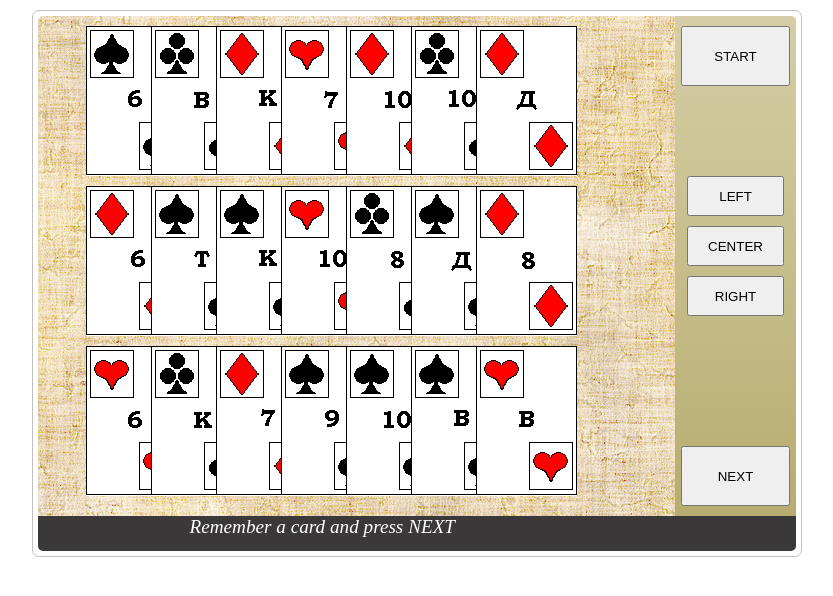
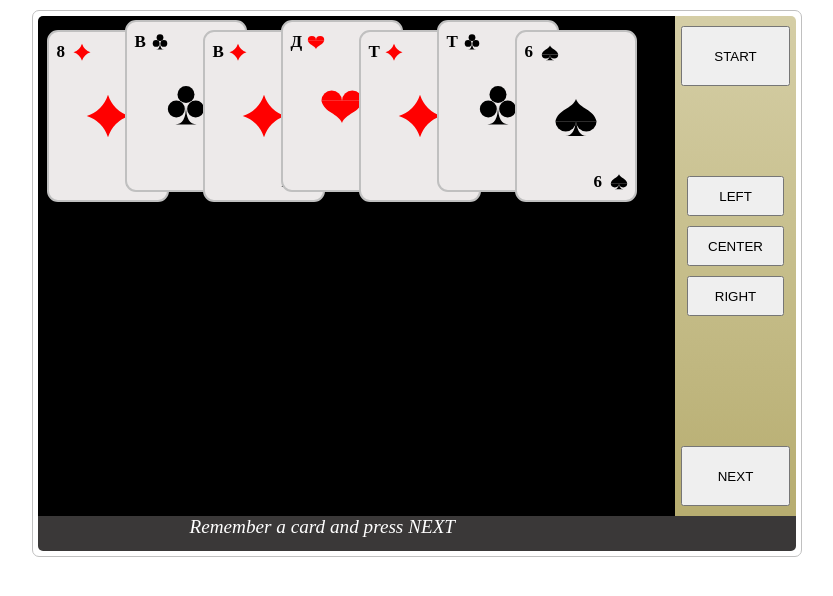
Before and after one commit to Yurimcalex/Mind_reader, a plain HTML site: page index.html in a window 1280 px wide. Both pictures are taken after a click on the button "START". Shown: the whole page, without its empty margins (223-1056 px from the left). Drawn offline with Linux system fonts and the light colour scheme.

Commit message:
work to start button pressed

```diff
--- a/css/index.css
+++ b/css/index.css
@@ -14,7 +14,7 @@
 	height: 500px;
 	float: left;
 	margin-bottom: 0px;
-	background-image: url("../img/bg.png");
+	background-color: black;
 	overflow: hidden;
 }
 
--- a/index.html
+++ b/index.html
@@ -6,13 +6,13 @@
 	<link rel="stylesheet" type="text/css" href="css/index.css">
 </head>
 <body>
+
 	<div class="wrapper">
+
 		<div id="vw" class="view">
-			<p>Press START and look down to tips</p>
-			<div class="output"></div>
-			<div class="output"></div>
-			<div class="output"></div>
+			<canvas id="canv"></canvas>
 		</div>
+
 		<div class="control">
 			<button id="start">START</button>
 			<div id="sel">
@@ -22,9 +22,19 @@
 			</div>
 			<button id="next">NEXT</button>
 		</div>
+
 		<div id="tips" class="tips">
+			<p>Press start for begin</p>
 		</div>
+
 	</div>
+
+	<script>
+		var canvas = document.getElementById('canv');
+		var ctx = canvas.getContext('2d');
+	</script>
+
+	<script src="js/moduleForCardsDrawning.js"></script>
 	<script src="js/index.js"></script>
 </body>
 </html>
--- a/js/index.js
+++ b/js/index.js
@@ -6,13 +6,25 @@
         start: document.getElementById('start'),
         next: document.getElementById('next'),
         view: document.getElementById('vw'),
+        canvas: document.getElementById('canv'),
         tip: document.getElementById('tips'),
         btns: document.getElementById('sel'),
-        cardRows: document.querySelectorAll('.output'),
-        image: (function () {
-            var img = new Image();
-            img.src = 'img/suite.png';
-            return img;
+        set: (function () {
+            var symbs = ['6', '7', '8', '9', '10', 'В', 'Д', 'К', 'Т'];
+            var suits = ['club', 'diamond', 'spade', 'heart'];
+            var set = [];
+            var counter = 0;
+            for (var i = 0; i < suits.length; i++) {
+                var suit = suits[i];
+                for (var j = 0; j < symbs.length; j++) {
+                    var card = {};
+                    card.id = counter++;
+                    card.suit = suit;
+                    card.symb = symbs[j];
+                    set.push(card);
+                };
+            };
+            return set;
         }())
     };
 
@@ -21,18 +33,18 @@
             y = y - 1;
             return Math.floor(Math.random() * y + x);
         },
-        makeSuite: function () {
-            var suite = [], n;
+        makeSet: function () {
+            var set = [], n;
             while (true) {
                 n = this.randomNumber(0, 35);
-                if (suite.indexOf(n) === -1) {
-                    suite.push(n);
+                if (set.indexOf(n) === -1) {
+                    set.push(n);
                 }
-                if (suite.length === 21) {
+                if (set.length === 21) {
                     break;
                 }
             }
-            return suite;
+            return set;
         },
         laySuiteIn3rows: function (suite) {
             var row1 = [], row2 = [], row3 = [];
@@ -50,16 +62,15 @@
             rez.push(row3);
             return rez
         },
-        Card: function (n, width) {
-            this.id = n;
-            this.dx = n * width;
+        Card: function (n) {
+            this.props = global.set[n];
         }
     };
-    model.Card.prototype.make = function () {
-        var cont = document.createElement('div');
-        cont.classList.add('img');
-        cont.style.backgroundPosition = -this.dx + 'px 0px';
-        return cont;
+    model.Card.prototype.make = function (x, y) {
+        var suit = this.props.suit,
+            symb = this.props.symb;
+
+        drawCards(x, y, suit, symb);
     };
     model.Card.prototype.binds = function (cont, card, time) {
         setTimeout(function() {
@@ -70,30 +81,22 @@
 
     view = {
         cardSet: function () {
-            var suite = [];
-            var set = model.makeSuite();
+            var suits = [];
+            var set = model.makeSet();
             var i;
             for (i = 0; i < set.length; i += 1) {
-                suite.push(new model.Card(set[i], 100));
+                suits.push(new model.Card(set[i]));
             }
-            return suite;
+            return suits;
         },
-        showCards: function (set) {
-            set = set || this.cardSet();
-            var card, i, j, b = 0;
-            var pos = 0;
-            var cont = global.cardRows;
-            for (i = 0; i < cont.length; i += 1) {
-                for (j = b; j < 7 + b; j += 1) {
-                    card = set[j].make();
-                    card.style.left = pos + 'px';
-                    cont[i].appendChild(card);
-                    pos += 65;
-                }
-                b += 7;
-                pos = 0;
+        showCards: function () {
+            var set = this.cardSet();
+            var jump = 0;
+            for (var i = 0; i < 7; i += 1) {
+                if (i % 2 === 0) jump = 5;
+                else jump = -5;
+                set[i].make(10 + 78 * i, 10 + jump);
             }
-            return set;
         },
         showCardsInRows: function (cards, flag) {
             if (controller.times < 2) {
@@ -130,10 +133,14 @@
     controller = {
         times: 0,
         init: function () {
+                var vw = global.view,
+                    canvas = global.canvas;
+
+                canvas.width = vw.offsetWidth;
+                canvas.height = vw.offsetHeight;
+
             global.start.onclick = function () {
                 if (!controller.startFlag) {
-                    var i;
-                    global.view.removeChild(global.view.querySelector('p'));
                     global.suite = view.showCards();
                     global.tip.innerHTML = '<p>Remember a card and press NEXT</p>';
                 }
@@ -181,4 +188,5 @@
         }
     };
     controller.init();
+    //console.log(global.set);
 }());
--- a/js/moduleForCardsDrawning.js
+++ b/js/moduleForCardsDrawning.js
@@ -12,6 +12,8 @@ var drawCards = function (x, y, suit, symb) {
 
 	function darwFrame(x, y) {
 		ctx.fillStyle = "#EDEAEA";
+		ctx.strokeStyle = "silver";
+		ctx.lineWidth = "2";
 		// draw borders and corners
 		ctx.beginPath();
 		ctx.moveTo(x, y + br);
@@ -25,7 +27,7 @@ var drawCards = function (x, y, suit, symb) {
 		ctx.arcTo(x, y, x, y + br, br); // left top corner
 
 		ctx.fill();
-		//ctx.stroke();
+		ctx.stroke();
 	}
 
 	function darwHeart(x, y, r) {
```
